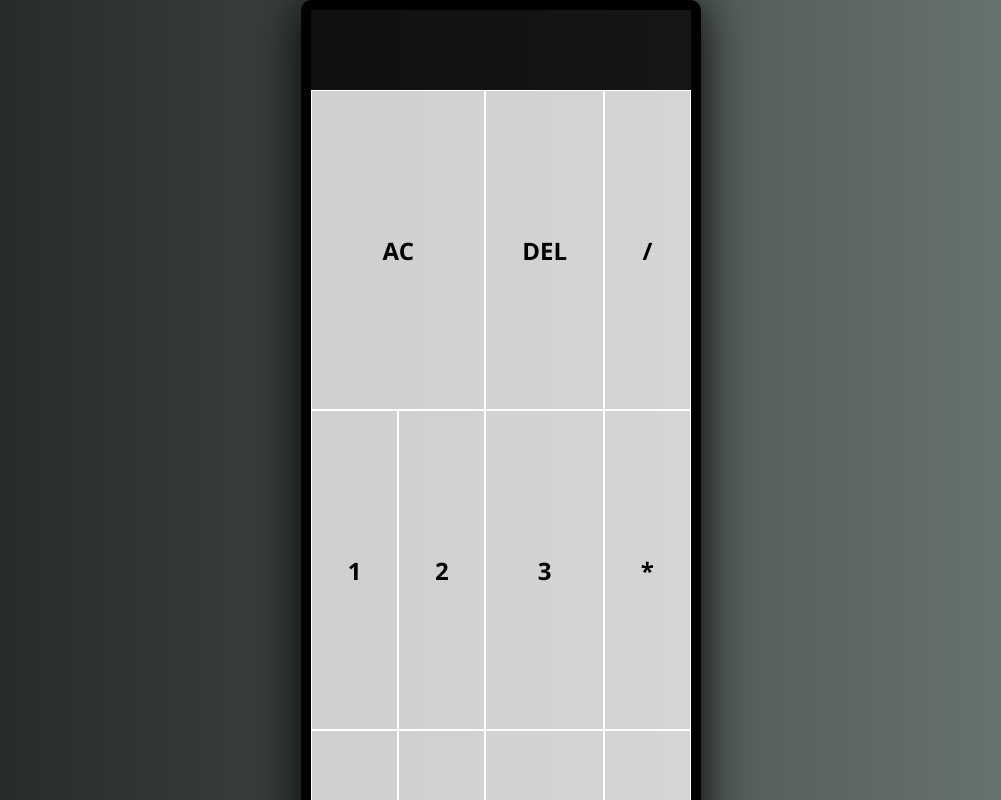
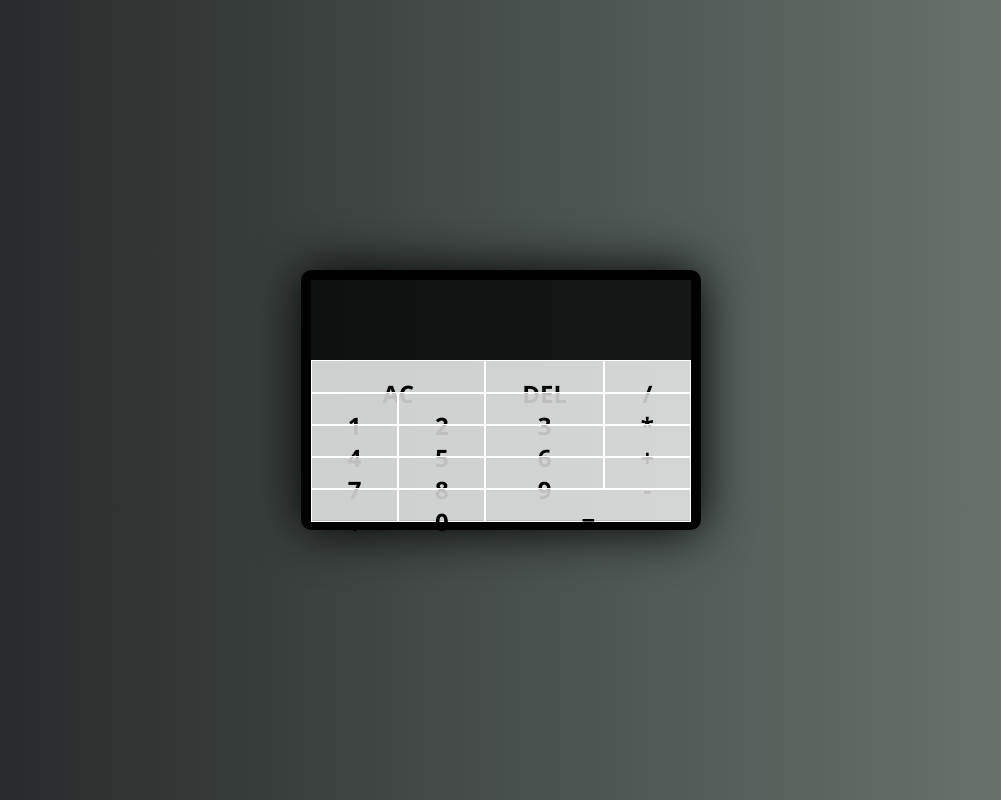
Before and after one commit to israelmark1/calculator, a plain HTML site: page index.html in a window 1280 px wide. Shown: the top 800 px of the page, without its empty margins (139-1140 px from the left). Drawn offline with Linux system fonts and the light colour scheme.

Commit message:
screen width

```diff
--- a/styles.css
+++ b/styles.css
@@ -20,7 +20,7 @@ body{
     max-width: 400px;
     border-radius: 10px;
     grid-template-columns: repeat(4,minmax(auto, 15rem));
-    grid-template-rows: minmax(5rem,auto) repeat(5, minmax(2rem,20rem));
+    grid-template-rows: minmax(5rem,auto) repeat(5, minmax(2rem,2rem));
 
 
 }
```
